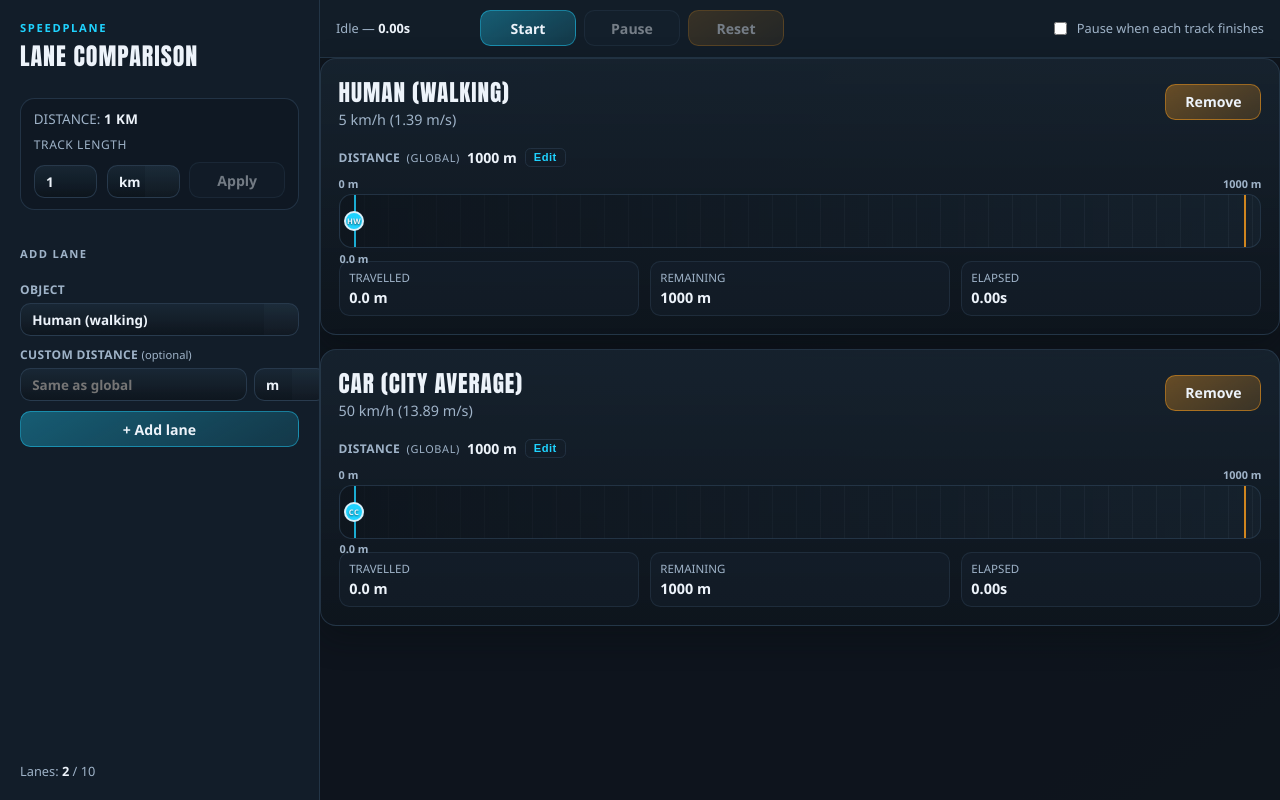
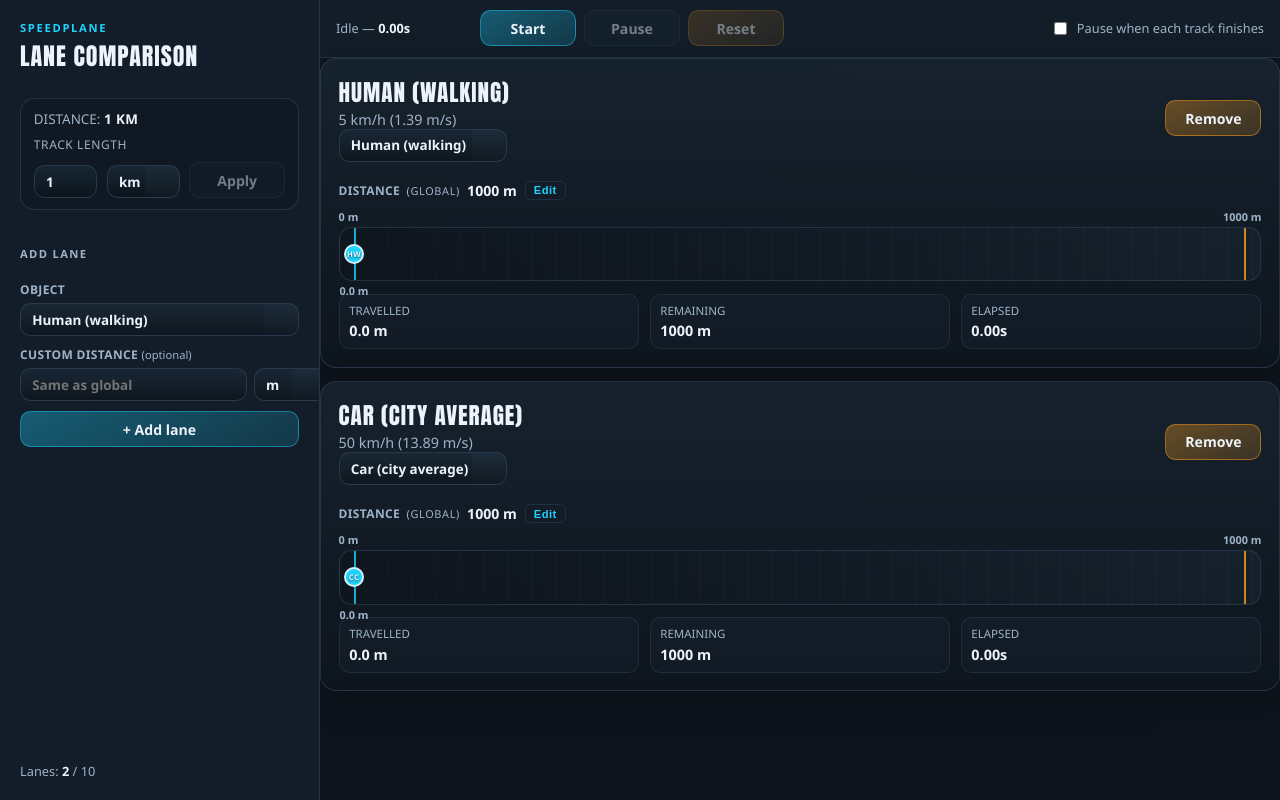
Before and after one commit to borisicleche/speed-comparison, a React (Vite) app: page / in a window 1280 px wide. Built offline with nearby package versions, Linux system fonts and the light colour scheme.

Commit message:
fix: restore per-lane object select to fix E2E ch-006 test
Add track-object-select-{trackId} select to each Track card,
wiring onSetTrackObject through TrackList and App.

Co-Authored-By: Claude Sonnet 4.6 <noreply@anthropic.com>

```diff
--- a/src/app/App.tsx
+++ b/src/app/App.tsx
@@ -22,6 +22,7 @@ export const App = () => {
   const removeTrack = useSimulationStore((state) => state.removeTrack);
   const setTrackDistance = useSimulationStore((state) => state.setTrackDistance);
   const clearTrackDistance = useSimulationStore((state) => state.clearTrackDistance);
+  const setTrackObject = useSimulationStore((state) => state.setTrackObject);
 
   return (
     <main className="app-shell">
@@ -35,6 +36,7 @@ export const App = () => {
           onRemoveTrack={removeTrack}
           onSetTrackDistance={setTrackDistance}
           onClearTrackDistance={clearTrackDistance}
+          onSetTrackObject={setTrackObject}
         />
       </div>
     </main>
--- a/src/components/Track/Track.tsx
+++ b/src/components/Track/Track.tsx
@@ -12,6 +12,7 @@ import {
 } from "../ui/card";
 import { Input } from "../ui/input";
 import { Select } from "../ui/select";
+import { SPEED_OBJECTS } from "../../data/speedObjects";
 import type { TrackVisualState } from "../../store/simulationSelectors";
 import {
   DistanceUnit,
@@ -28,6 +29,7 @@ type TrackProps = {
   onRemoveTrack: (trackId: string) => void;
   onSetTrackDistance: (trackId: string, amount: number, unit: DistanceUnit) => void;
   onClearTrackDistance: (trackId: string) => void;
+  onSetTrackObject: (trackId: string, objectId: string) => void;
 };
 
 export const Track = ({
@@ -37,6 +39,7 @@ export const Track = ({
   onRemoveTrack,
   onSetTrackDistance,
   onClearTrackDistance,
+  onSetTrackObject,
 }: TrackProps) => {
   const runnerStyle = {
     "--progress-ratio": String(track.progressRatio),
@@ -97,6 +100,19 @@ export const Track = ({
         <div>
           <CardTitle>{track.objectName}</CardTitle>
           <CardDescription>{formatSpeed(track)}</CardDescription>
+          <Select
+            value={track.objectId}
+            disabled={isRunning}
+            onChange={(e) => onSetTrackObject(track.trackId, e.target.value)}
+            data-testid={`track-object-select-${track.trackId}`}
+            aria-label={`Object for ${track.trackId}`}
+          >
+            {SPEED_OBJECTS.map((obj) => (
+              <option key={obj.id} value={obj.id}>
+                {obj.name}
+              </option>
+            ))}
+          </Select>
         </div>
         <div className="track-card__header-right">
           {track.isFinished ? <Badge>Finished</Badge> : null}
--- a/src/components/TrackList/TrackList.tsx
+++ b/src/components/TrackList/TrackList.tsx
@@ -12,6 +12,7 @@ type TrackListProps = {
   onRemoveTrack: (trackId: string) => void;
   onSetTrackDistance: (trackId: string, amount: number, unit: DistanceUnit) => void;
   onClearTrackDistance: (trackId: string) => void;
+  onSetTrackObject: (trackId: string, objectId: string) => void;
 };
 
 export const TrackList = ({
@@ -21,6 +22,7 @@ export const TrackList = ({
   onRemoveTrack,
   onSetTrackDistance,
   onClearTrackDistance,
+  onSetTrackObject,
 }: TrackListProps) => {
   if (tracks.length === 0) {
     return (
@@ -41,6 +43,7 @@ export const TrackList = ({
           onRemoveTrack={onRemoveTrack}
           onSetTrackDistance={onSetTrackDistance}
           onClearTrackDistance={onClearTrackDistance}
+          onSetTrackObject={onSetTrackObject}
         />
       ))}
     </section>
```
